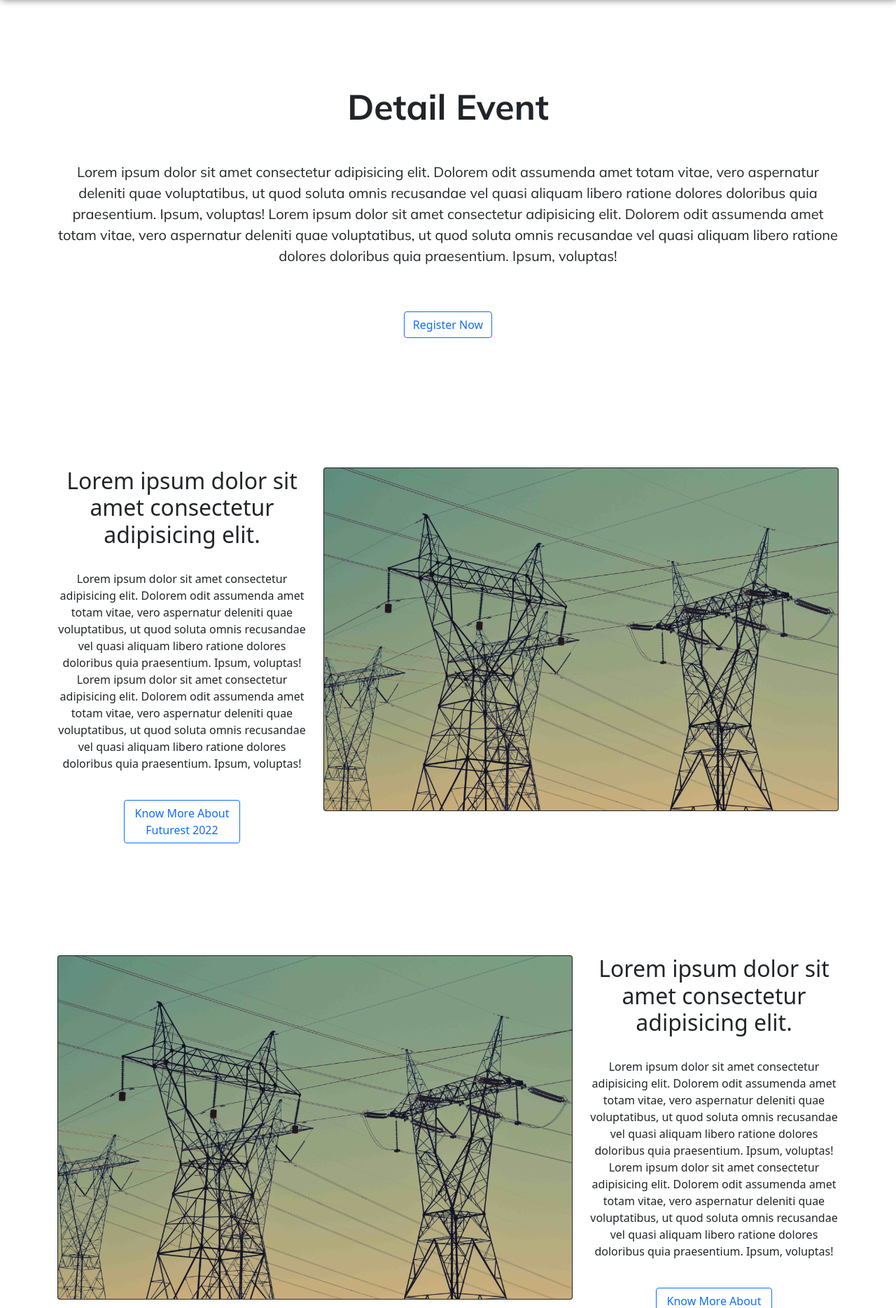
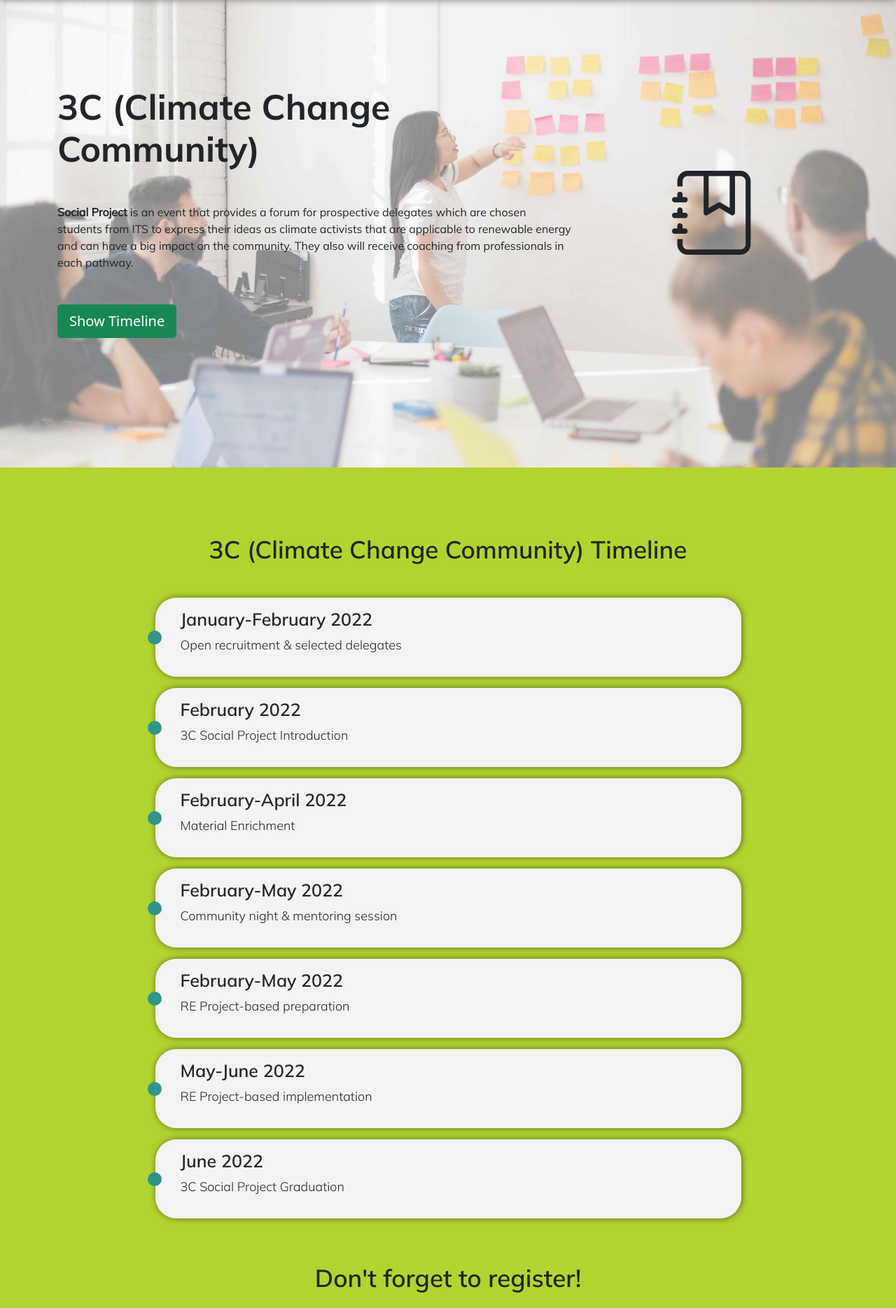
Before and after one commit to BryanYehuda/FuturestSREITS2022, a CodeIgniter app: the page made by src/application/views/details_climate_change.php in a window 1280 px wide. Shown: the part 62-1931 px from the top of the page at 70% size. Run offline with CodeIgniter, Linux system fonts and the light colour scheme; some libraries are stand-ins or nearby versions.

Commit message:
details_climate_change

```diff
--- a/src/application/config/config.php
+++ b/src/application/config/config.php
@@ -1,5 +1,5 @@
 <?php
-defined('BASEPATH') OR exit('No direct script access allowed');
+defined('BASEPATH') or exit('No direct script access allowed');
 
 /*
 |--------------------------------------------------------------------------
@@ -25,7 +25,7 @@ defined('BASEPATH') OR exit('No direct script access allowed');
 */
 
 // Ganti ya sesuai server e
-$config['base_url'] = 'http://localhost:8080/FuturestSREITS2022/src/';
+$config['base_url'] = 'http://localhost:/FuturestSREITS2022/src/';
 
 /*
 |--------------------------------------------------------------------------
@@ -54,7 +54,7 @@ $config['index_page'] = '';
 |
 | WARNING: If you set this to 'PATH_INFO', URIs will always be URL-decoded!
 */
-$config['uri_protocol']	= 'REQUEST_URI';
+$config['uri_protocol']    = 'REQUEST_URI';
 
 /*
 |--------------------------------------------------------------------------
@@ -78,7 +78,7 @@ $config['url_suffix'] = '';
 | than english.
 |
 */
-$config['language']	= 'english';
+$config['language']    = 'english';
 
 /*
 |--------------------------------------------------------------------------
@@ -402,11 +402,11 @@ $config['sess_regenerate_destroy'] = FALSE;
 |       'cookie_httponly') will also affect sessions.
 |
 */
-$config['cookie_prefix']	= '';
-$config['cookie_domain']	= '';
-$config['cookie_path']		= '/';
-$config['cookie_secure']	= FALSE;
-$config['cookie_httponly'] 	= FALSE;
+$config['cookie_prefix']    = '';
+$config['cookie_domain']    = '';
+$config['cookie_path']        = '/';
+$config['cookie_secure']    = FALSE;
+$config['cookie_httponly']     = FALSE;
 
 /*
 |--------------------------------------------------------------------------
--- a/src/application/controllers/Home.php
+++ b/src/application/controllers/Home.php
@@ -94,4 +94,9 @@ class Home extends CI_Controller
     {
         $this->load->view('details_re_innovation');
     }
+
+    public function details_climate_change()
+    {
+        $this->load->view('details_climate_change');
+    }
 }
--- a/src/application/views/details_climate_change.php
+++ b/src/application/views/details_climate_change.php
@@ -4,156 +4,78 @@
 
 <head>
   <?php
-    $this->load->view('template/meta');
+  $this->load->view('template/meta');
   ?>
-  <title>Details Climate Change Community</title>
+  <title>Details RE Innovation</title>
   <?php
-    $this->load->view('template/css');
+  $this->load->view('template/css');
   ?>
   <!-- Import css if need -->
-  <link rel="stylesheet" href="<?php echo base_url() ?>public/css/pages/details.css">
-  <link rel="stylesheet" href="https://maxcdn.bootstrapcdn.com/font-awesome/4.7.0/css/font-awesome.min.css">
+  <link rel="stylesheet" href="<?php echo base_url() ?>public/css/pages/re_innovation.css">
+  <link rel="stylesheet" href="https://cdnjs.cloudflare.com/ajax/libs/font-awesome/6.0.0-beta3/css/all.min.css" integrity="sha512-Fo3rlrZj/k7ujTnHg4CGR2D7kSs0v4LLanw2qksYuRlEzO+tcaEPQogQ0KaoGN26/zrn20ImR1DfuLWnOo7aBA==" crossorigin="anonymous" referrerpolicy="no-referrer" />
 </head>
 
 <body>
-<?php
-    $this->load->view('components/navbar');
+  <?php
+  $this->load->view('components/navbar');
   ?>
 
-  <section id="jumbotron" class="d-flex align-items-center position-relative">
-    <div class="container text-center">
-    <h1 class="mb-5">Detail Event</h1>
-      <p>
-        Lorem ipsum dolor sit amet consectetur adipisicing elit. Dolorem odit assumenda amet totam vitae, vero aspernatur deleniti quae voluptatibus, ut quod soluta omnis recusandae vel quasi aliquam libero ratione dolores doloribus quia praesentium. Ipsum, voluptas!
-        Lorem ipsum dolor sit amet consectetur adipisicing elit. Dolorem odit assumenda amet totam vitae, vero aspernatur deleniti quae voluptatibus, ut quod soluta omnis recusandae vel quasi aliquam libero ratione dolores doloribus quia praesentium. Ipsum, voluptas!
-      </p><br><br>
-      <a href="<?php echo base_url() . 'register'?>"type="button" class="btn btn-outline-primary">Register Now</a>
-    </div>
-  </section>
+  <main id="section">
 
-  <section id="container-1" class="d-flex align-items-center position-relative">
-    <div class="container text-center">
-      <div class="row">
-        <div class="col-12 col-lg-4">
-          <div class="row font-weight-bold bold-text">
-            <h2>
-              Lorem ipsum dolor sit amet consectetur adipisicing elit.
-            </h2>
-          </div><br>
-          <div class="row">
-            <p>
-              Lorem ipsum dolor sit amet consectetur adipisicing elit. Dolorem odit assumenda amet totam vitae, vero aspernatur deleniti quae voluptatibus, ut quod soluta omnis recusandae vel quasi aliquam libero ratione dolores doloribus quia praesentium. Ipsum, voluptas!
-              Lorem ipsum dolor sit amet consectetur adipisicing elit. Dolorem odit assumenda amet totam vitae, vero aspernatur deleniti quae voluptatibus, ut quod soluta omnis recusandae vel quasi aliquam libero ratione dolores doloribus quia praesentium. Ipsum, voluptas!
+    <section id="jumbotron" class="d-flex align-items-center position-relative">
+      <div class="container">
+        <div class="row">
+          <div class="col-12 text-center text-xl-start col-xl-8">
+            <h1 class="mb-5">
+              3C (Climate Change Community)
+            </h1>
+            <p class="mb-5">
+              <b>Social Project </b>is an event that provides a forum for prospective delegates which are chosen students from ITS to express their ideas as climate activists that are applicable to renewable energy and can have a big impact on the community. They also will receive coaching from professionals in each pathway.
             </p>
-          </div><br>
-          <div class="row">
-            <div class="col-6 offset-3 col-lg-6 offset-lg-3">
-              <button type="button" class="btn btn-outline-primary" style="margin-bottom: 40px;">Know More About Futurest 2022</button>
-            </div>
+            <a href="#timeline" class="btn btn-success btn-lg">Show Timeline</a>
           </div>
-        </div>
-        <div class="col-12 col-lg-8">
-          <div class="card bg-dark text-white">
-            <img class="card-img" src="<?php echo base_url() ?>/public/img/event-parallax-test.jpg" alt="Card image">
+          <div class="d-none d-xl-flex col-xl-4 d-flex align-items-center justify-content-center">
+            <i class="bi bi-journal-bookmark"></i>
           </div>
         </div>
       </div>
-    </div>
-  </section><br><br><br><br><br>
+    </section>
 
-  <section id="container-2" class="d-flex align-items-center position-relative">
-    <div class="container text-center">
-      <div class="row">
-        <div class="col-12 col-lg-8">
-          <div class="card bg-dark text-white">
-            <img class="card-img" src="<?php echo base_url() ?>/public/img/event-parallax-test.jpg" alt="Card image">
-          </div>
-        </div>
-        <div class="col-12 col-lg-4">
-          <div class="row font-weight-bold bold-text">
-            <h2>
-              Lorem ipsum dolor sit amet consectetur adipisicing elit.
-            </h2>
-          </div><br>
-          <div class="row">
-            <p>
-              Lorem ipsum dolor sit amet consectetur adipisicing elit. Dolorem odit assumenda amet totam vitae, vero aspernatur deleniti quae voluptatibus, ut quod soluta omnis recusandae vel quasi aliquam libero ratione dolores doloribus quia praesentium. Ipsum, voluptas!
-              Lorem ipsum dolor sit amet consectetur adipisicing elit. Dolorem odit assumenda amet totam vitae, vero aspernatur deleniti quae voluptatibus, ut quod soluta omnis recusandae vel quasi aliquam libero ratione dolores doloribus quia praesentium. Ipsum, voluptas!
-            </p>
-          </div><br>
-          <div class="row">
-            <div class="col-6 offset-3 col-lg-6 offset-lg-3">
-              <button type="button" class="btn btn-outline-primary" style="margin-bottom: 40px;">Know More About Futurest 2022</button>
-            </div>
+    <section id="timeline" class="py-5">
+      <div class="container d-flex flex-column align-items-center py-5">
+        <h2 class="mb-5">3C (Climate Change Community) Timeline</h2>
+        <div class="row mb-3 px-4 py-3 w-75" v-for="item in timeline">
+          <div class="col position-relative">
+            <div class="position-absolute rounded-timeline rounded-pill"></div>
+            <h3>{{ item.date }}</h3>
+            <p>{{ item.description }}</p>
           </div>
         </div>
       </div>
-    </div>
-  </section><br><br><br>
 
-  <section id="timeline" class="d-flex align-items-center position-relative">
-    <div class="container">
-      <div class="row text-center justify-content-center mb-5">
-        <div class="col-xl-6 col-lg-8">
-          <h2 class="font-weight-bold">Our Evolution</h2>
-          <p class="text-muted">Lorem ipsum dolor sit amet consectetur adipisicing elit.</p>
-        </div>
-      </div>
-      <div class="row">
-        <div class="col">
-          <div class="timeline-steps aos-init aos-animate" data-aos="fade-up">
-            <div class="timeline-step">
-              <div class="timeline-content" data-toggle="popover" data-trigger="hover" data-placement="top" title="" data-content="And here's some amazing content. It's very engaging. Right?" data-original-title="2003">
-                <div class="inner-circle"></div>
-                  <p class="h6 mt-3 mb-1">2003</p>
-                  <p class="h6 text-muted mb-0 mb-lg-0">Lorem ipsum dolor</p>
-                </div>
-              </div>
-              <div class="timeline-step">
-                <div class="timeline-content" data-toggle="popover" data-trigger="hover" data-placement="top" title="" data-content="And here's some amazing content. It's very engaging. Right?" data-original-title="2004">
-                  <div class="inner-circle"></div>
-                  <p class="h6 mt-3 mb-1">2004</p>
-                  <p class="h6 text-muted mb-0 mb-lg-0">Lorem ipsum dolor</p>
-                </div>
-              </div>
-              <div class="timeline-step">
-                <div class="timeline-content" data-toggle="popover" data-trigger="hover" data-placement="top" title="" data-content="And here's some amazing content. It's very engaging. Right?" data-original-title="2005">
-                  <div class="inner-circle"></div>
-                  <p class="h6 mt-3 mb-1">2005</p>
-                  <p class="h6 text-muted mb-0 mb-lg-0">Lorem ipsum dolor</p>
-                </div>
-              </div>
-              <div class="timeline-step">
-                <div class="timeline-content" data-toggle="popover" data-trigger="hover" data-placement="top" title="" data-content="And here's some amazing content. It's very engaging. Right?" data-original-title="2010">
-                  <div class="inner-circle"></div>
-                  <p class="h6 mt-3 mb-1">2010</p>
-                  <p class="h6 text-muted mb-0 mb-lg-0">Lorem ipsum dolor</p>
-                </div>
-              </div>
-              <div class="timeline-step mb-0">
-                <div class="timeline-content" data-toggle="popover" data-trigger="hover" data-placement="top" title="" data-content="And here's some amazing content. It's very engaging. Right?" data-original-title="2020">
-                  <div class="inner-circle"></div>
-                  <p class="h6 mt-3 mb-1">2020</p>
-                  <p class="h6 text-muted mb-0 mb-lg-0">Lorem ipsum dolor</p>
-                </div>
-              </div>
-            </div>
-          </div>
-        </div>
-      </div>
-  </section><br><br><br>
+
+      <h2 class="text-center mb-5">Don't forget to register!</h2>
+      <div class="d-flex justify-content-center">
+        <a class="btn btn-success btn-lg" href="">
+          Register for Your Self!
+        </a>
+    </section>
+
+
+  </main>
 
   <footer>
     <?php
-      $this->load->view('components/footer');
+    $this->load->view('components/footer');
     ?>
   </footer>
 
   <?php
-    $this->load->view('template/script');
+  $this->load->view('template/script');
   ?>
 
   <!-- Import js if need -->
+  <script src="<?php echo base_url() ?>public/js/pages/climate_change.js"></script>
 </body>
 
 </html>
--- /dev/null
+++ b/src/public/js/pages/climate_change.js
@@ -0,0 +1,43 @@
+const vm = new Vue({
+	el: "#section",
+	data: {
+		timeline: [
+      {
+				date: "January-February 2022",
+				description:
+					"Open recruitment & selected delegates",
+			},
+      {
+				date: "February 2022",
+				description:
+					"3C Social Project Introduction",
+			},
+      {
+				date: "February-April 2022",
+				description:
+					"Material Enrichment",
+			},
+			{
+				date: "February-May 2022",
+				description:
+					"Community night & mentoring session",
+			},
+      {
+				date: "February-May 2022",
+				description:
+					"RE Project-based preparation",
+			},
+      {
+				date: "May-June 2022",
+				description:
+					"RE Project-based implementation",
+			},
+      {
+				date: " June 2022",
+				description:
+					"3C Social Project Graduation",
+			},
+
+		],
+	},
+});
```
